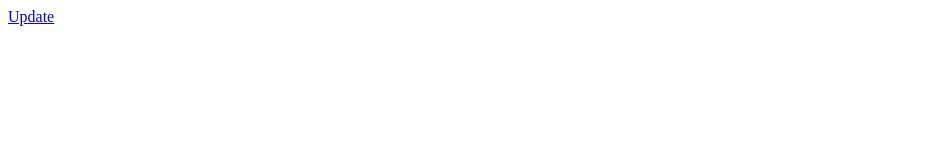
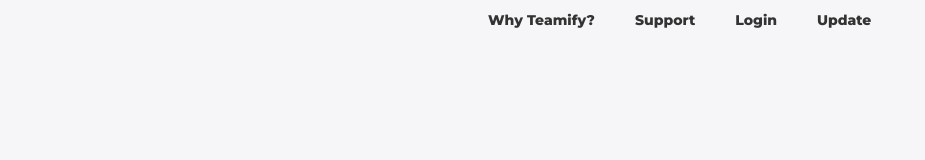
Before and after one commit to pranaygupta25/Teamify, a plain HTML site: page home.html in a window 1280 px wide. Shown: the whole page, without its empty margins (0-925 px from the left). Drawn offline with Linux system fonts and the light colour scheme.

Commit message:
navbar added

```diff
--- a/home.html
+++ b/home.html
@@ -5,8 +5,18 @@
     <meta http-equiv="X-UA-Compatible" content="IE=edge">
     <meta name="viewport" content="width=device-width, initial-scale=1.0">
     <title>Document</title>
+    <link rel="stylesheet" href="styles.css">
 </head>
 <body>
-    <a href=update.html> Update </a>
+    <div class="navbar">
+    <div class="navbarlinks"> <a href="#">Why Teamify?</a></div>
+    <div class="navbarlinks"> <a href="#">Support</a></div>
+    <div class="navbarlinks"> <a href="login.html">Login</a></div>
+    <div class="navbarlinks"> <a href=update.html> Update </a> </div>
+
+
+
+
+    </div>
 </body>
 </html>
--- a/styles.css
+++ b/styles.css
@@ -250,3 +250,18 @@ footer a {
     color: #3c97bf;
     text-decoration: none;
 }
+.navbar  {
+	align-items: center;
+	display: inline-flex;
+	text-align:center;
+	font-size:24px;
+	line-height:140%;
+	font-weight:600;
+	position: fixed;
+	width: 100%;
+	padding-left: 35%;
+	top: 0;
+}
+.navbarlinks{
+	padding-left: 40px;
+}
```
